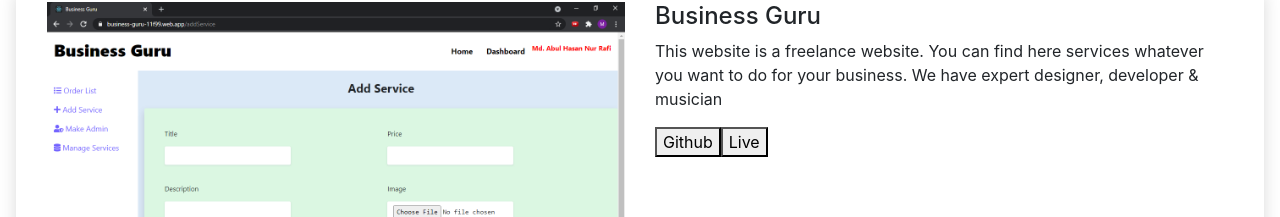
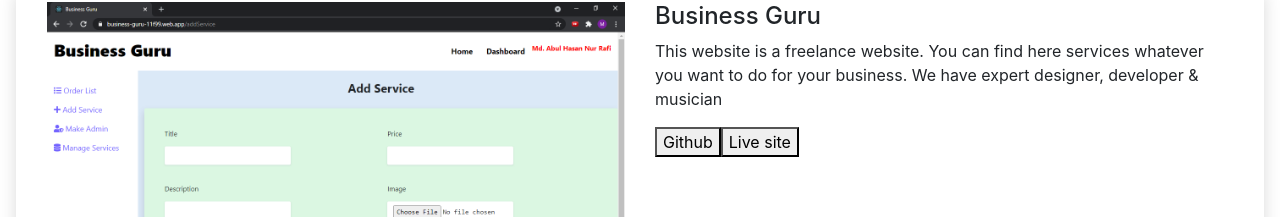
Before and after one commit to Rafi-Genon/rafi-portfolio, a React (Create React App) app: page /projects in a window 1280 px wide. Shown: the part 121-338 px from the top of the page. Built offline with nearby package versions, Linux system fonts and the light colour scheme.

Commit message:
cheking netlify problem

```diff
--- a/src/Components/Projects/Projects.js
+++ b/src/Components/Projects/Projects.js
@@ -24,7 +24,7 @@ const Projects = () => {
                     for your business. We have expert designer, developer & musician</p>
                     <div>
                         <button>Github</button>
-                        <button>Live</button>
+                        <button>Live site</button>
                     </div>
                 </div>
             </div>
```
